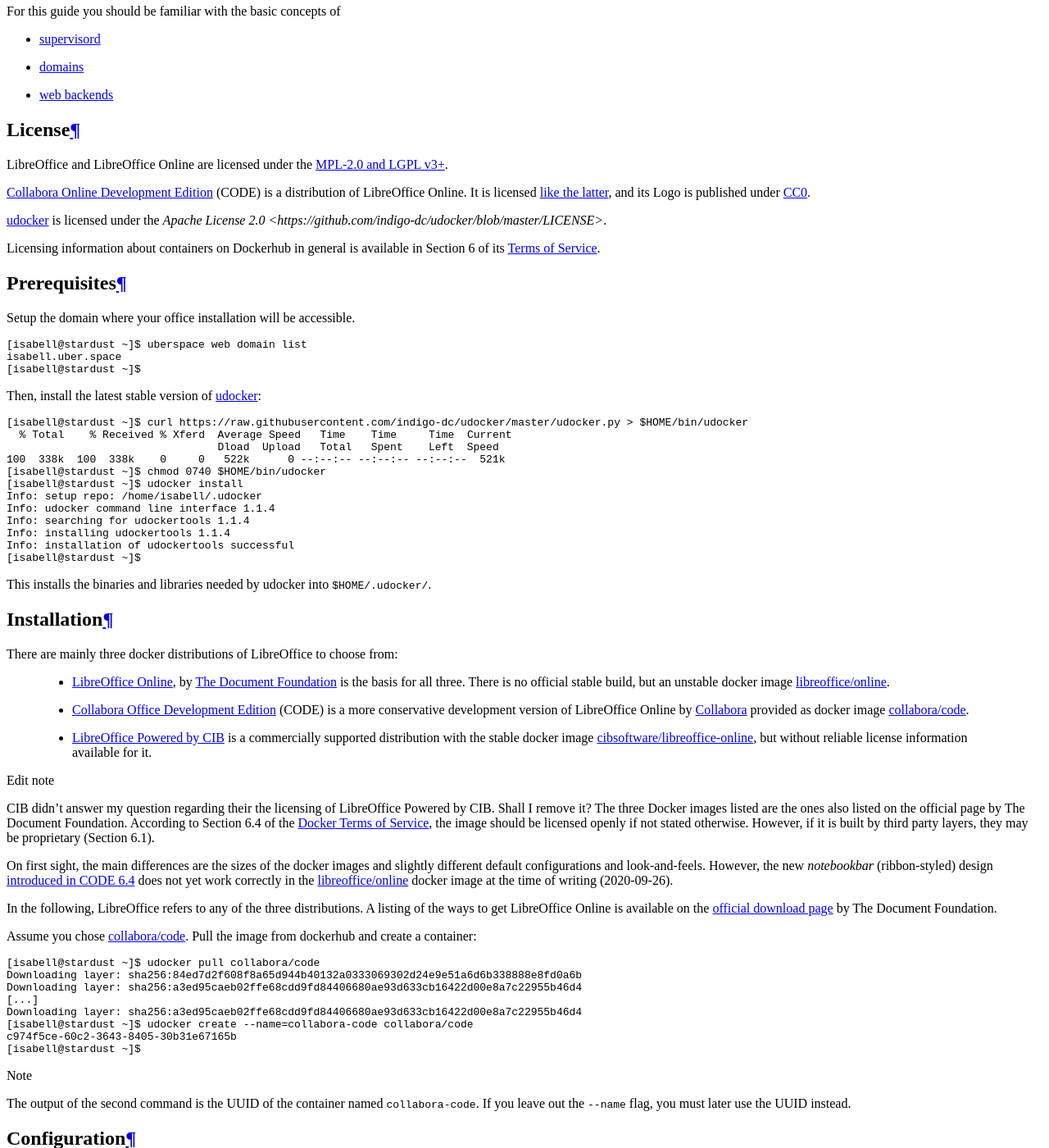
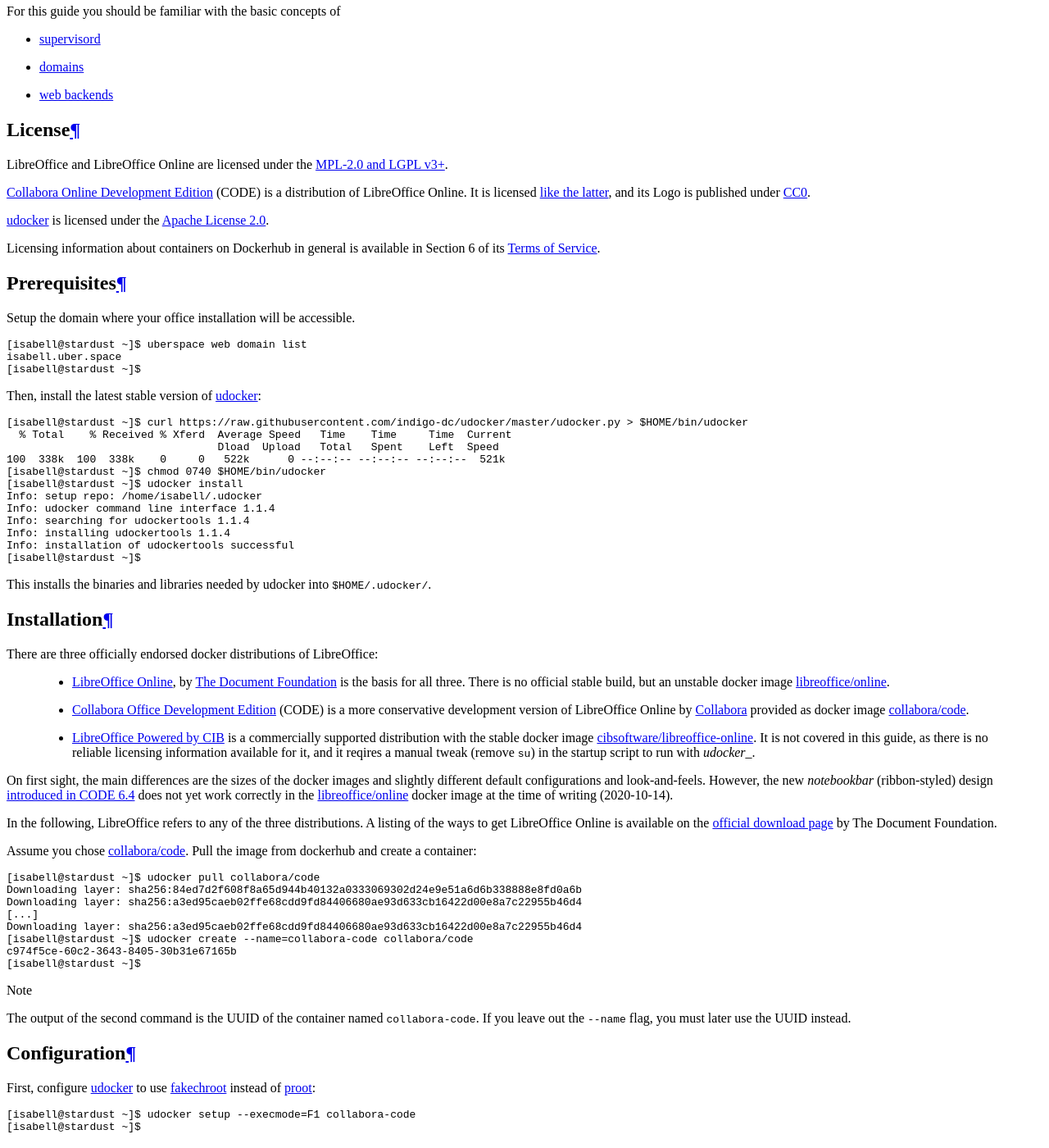
Before and after one commit to Uberspace/lab, a Sphinx documentation site: the page built from source/guide_libreoffice.rst, in a window 1280 px wide and 1400 px high, scrolled down 4403 px. Shown: the whole window at 82% size. Built offline with Sphinx 7.4.7 and the Read the Docs theme 2.0.0, drawn with Linux system fonts in a browser that asks for light colours.

Commit message:
[libreoffice online] only list LibreOffice Powered by CIB
* it has no reliable licensing information (probably
  docker+libreoffice default, thus free)
* it requires a manual tweaks (remove `su`) in the startup script

```diff
--- a/source/guide_libreoffice.rst
+++ b/source/guide_libreoffice.rst
@@ -53,7 +53,7 @@
 published under `CC0 <https://creativecommons.org/share-your-work/public-domain/cc0>`_.
 
 `udocker`_ is licensed under the `Apache License 2.0
-<https://github.com/indigo-dc/udocker/blob/master/LICENSE>`.
+<https://github.com/indigo-dc/udocker/blob/master/LICENSE>`_.
 
 Licensing information about containers on Dockerhub in general is available in Section 6 of its
 `Terms of Service <Docker Terms of Service_>`_.
@@ -87,7 +87,7 @@
 Installation
 ============
 
-There are mainly three docker distributions of LibreOffice to choose from:
+There are three officially endorsed docker distributions of LibreOffice:
 
   * `LibreOffice Online`_, by `The Document Foundation
     <https://www.documentfoundation.org/>`_ is the basis for all three. There
@@ -99,26 +99,17 @@
     <https://hub.docker.com/r/collabora/code>`_.
   * `LibreOffice Powered by CIB`_ is a commercially supported distribution with
     the stable docker image `cibsoftware/libreoffice-online
-    <https://hub.docker.com/r/cibsoftware/libreoffice-online>`_, but without
-    reliable license information available for it.
-
-.. admonition:: Edit note
-  :class: warning
-
-  CIB didn't answer my question regarding their the licensing of LibreOffice
-  Powered by CIB. Shall I remove it? The three Docker images listed are the
-  ones also listed on the official page by The Document Foundation. According
-  to Section 6.4 of the `Docker Terms of Service`_, the image should be
-  licensed openly if not stated otherwise. However, if it is built by third
-  party layers, they may be proprietary (Section 6.1).
-
+    <https://hub.docker.com/r/cibsoftware/libreoffice-online>`_. It is not
+    covered in this guide, as there is no reliable licensing information
+    available for it, and it reqires a manual tweak (remove ``su``)
+    in the startup script to run with `udocker_`.
 
 On first sight, the main differences are the sizes of the docker images
 and slightly different default configurations and look-and-feels. However, the new
 *notebookbar* (ribbon-styled) design `introduced in CODE 6.4
 <https://www.collaboraoffice.com/press-releases/code-6-4-0-release/>`_ does not
 yet work correctly in the `libreoffice/online`_ docker image at the time of
-writing (2020-09-26).
+writing (2020-10-14).
 
 In the following, LibreOffice refers to any of the three distributions.
 A listing of the ways to get LibreOffice Online is available on the
@@ -143,6 +134,7 @@
   The output of the second command is the UUID of the container named
   ``collabora-code``. If you leave out the ``--name`` flag, you must later use
   the UUID instead.
+
 
 Configuration
 =============
```
